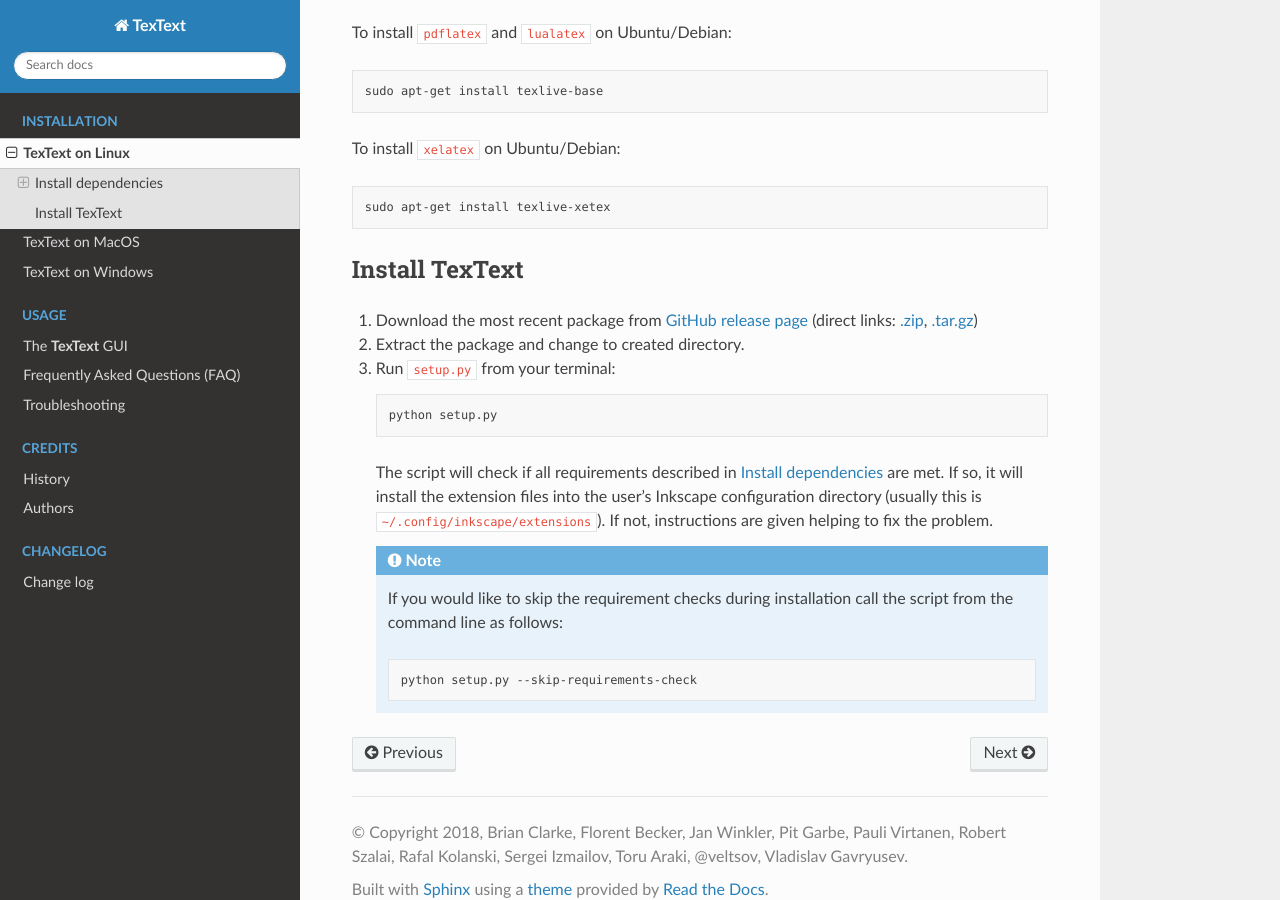
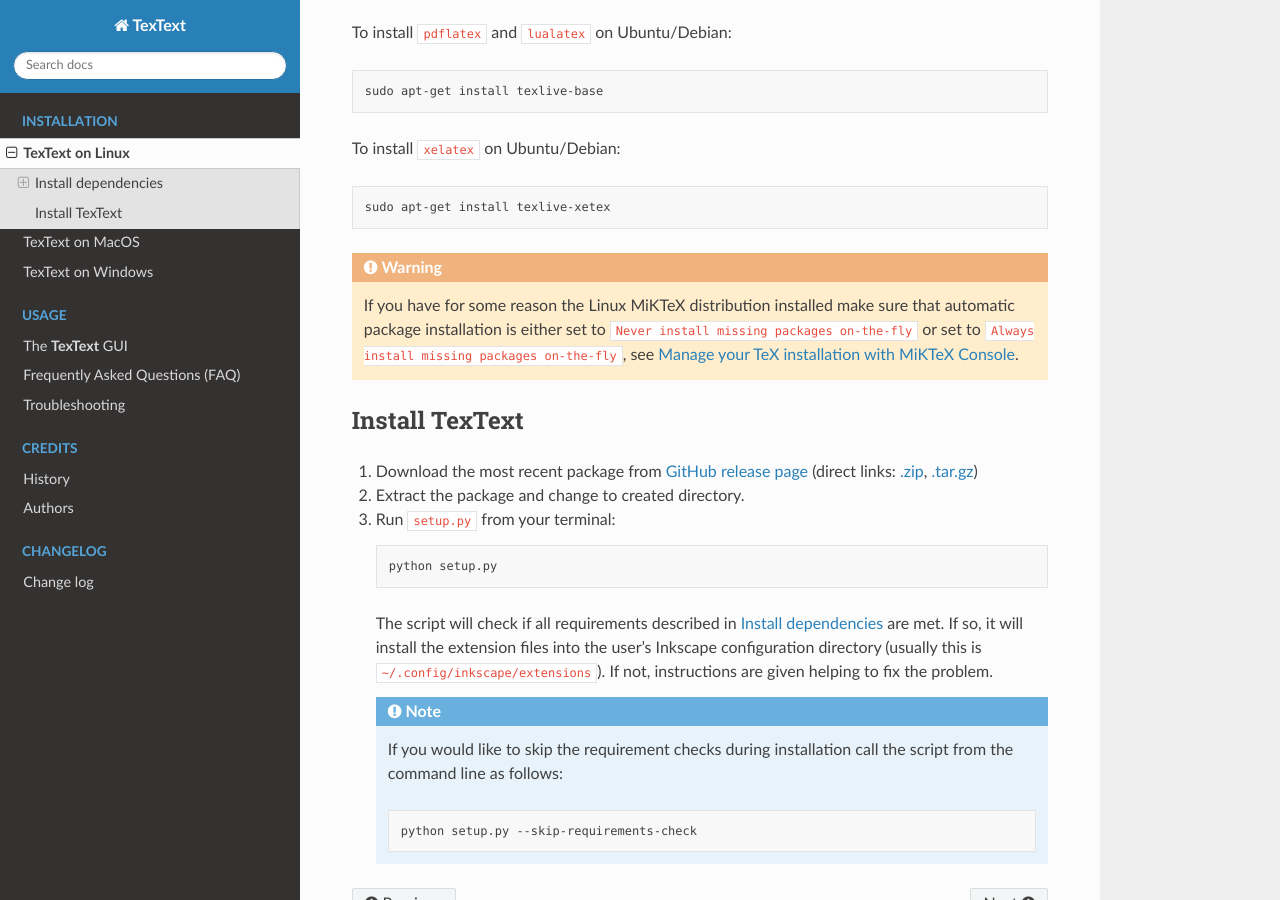
Before and after one commit to textext/textext, a Sphinx documentation site: the page built from docs/source/install/linux.rst, in a window 1280 px wide and 900 px high, scrolled down 2774 px. Built offline with Sphinx 7.4.7 and the Read the Docs theme 2.0.0, drawn with Linux system fonts in a browser that asks for light colours.

Commit message:
Doc: Added infos for MiKTeX install on the fly problem
The "Install packages on the fly" option in the MiKTeX distro may result
in error messages difficult to analyze for the averaage user. Reason is
that MiKTeX waits for a confirmation to install packages on the fly
which cannot be given via TeXText.

Closes #118

```diff
--- a/docs/source/install/linux.rst
+++ b/docs/source/install/linux.rst
@@ -175,6 +175,15 @@
 
     sudo apt-get install texlive-xetex
 
+.. warning::
+
+    If you have for some reason the Linux MiKTeX distribution installed make sure
+    that automatic package installation is either set to
+    ``Never install missing packages on-the-fly`` or set to
+    ``Always install missing packages on-the-fly``, see
+    `Manage your TeX installation with MiKTeX Console <https://miktex.org/howto/miktex-console>`_.
+
+
 .. _linux-install-textext:
 
 Install TexText
--- a/docs/source/usage/faq.rst
+++ b/docs/source/usage/faq.rst
@@ -134,8 +134,8 @@
 
    Alternatively you can select the correct directory in the GUI installer.
 
-Windows: Compilation fails with empty error dialog
-~~~~~~~~~~~~~~~~~~~~~~~~~~~~~~~~~~~~~~~~~~~~~~~~~~
+Windows with MiKTeX: Compilation fails with empty error dialog
+~~~~~~~~~~~~~~~~~~~~~~~~~~~~~~~~~~~~~~~~~~~~~~~~~~~~~~~~~~~~~~
 
 If the compilation of your LaTeX code fails with an empty error dialog and the expanded
 view of ``stderr`` (see :ref:`trouble_latex`) shows an entry like
@@ -148,4 +148,4 @@
 
 the most likely reason is that MiKTeX tries to install a package on the fly and fails to
 do so. Manually compile your code as described in :ref:`trouble_manual_compile`. Then
-you will see what goes wrong so you can fix it. See also issue :issue_num:`48`.
+you will see what goes wrong so you can fix it. See also the warning in :ref:`windows-install-latex`.
--- a/docs/source/usage/troubleshooting.rst
+++ b/docs/source/usage/troubleshooting.rst
@@ -62,6 +62,9 @@
 .. figure:: ../images/textext-error-dialog-stderr.png
    :scale: 50 %
    :alt: Error dialog with stderr
+
+In that case follow the information given in the window (in the example given here:
+open the pdflatex.log in the AppData path).
 
 .. note::
 
```
Also changed, not shown: docs/source/install/windows.rst (+9 -4 lines).
